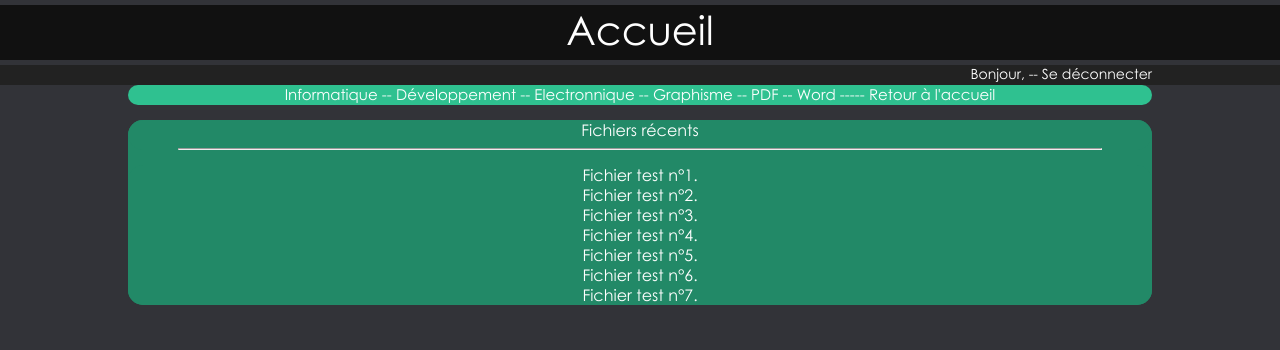
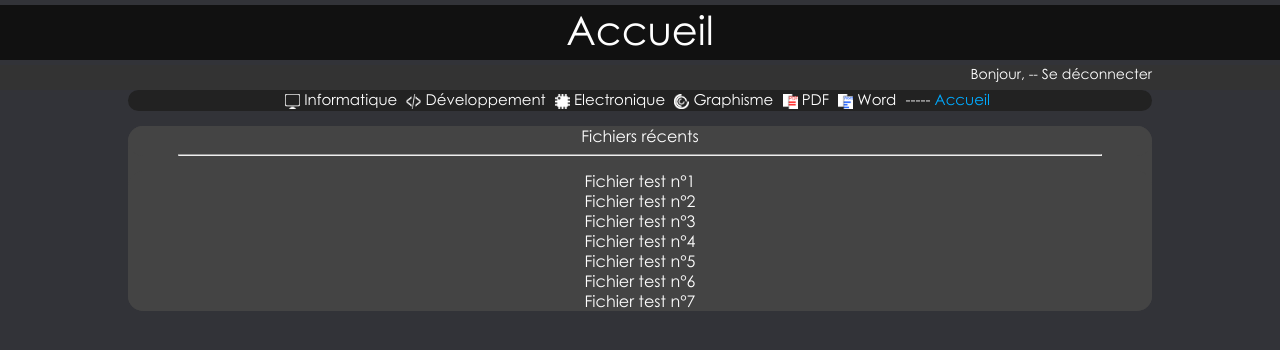
Before and after one commit to AlessioCamm/ProjetPHP, a PHP site: page /account.php in a window 1280 px wide. Shown: the top 350 px of the page. Run offline with PHP 8.4, Linux system fonts and the light colour scheme; the visitor is signed in with stand-in values (Sample User, id 1).

Commit message:
Ajout de plein de trucs

```diff
--- a/Utile/barremenu.php
+++ b/Utile/barremenu.php
@@ -1,15 +1,15 @@
 <div class="barrenom">
-    <a href="informatique.php">Informatique</a>
-    --
-    <a href="dev.php">Développement</a>
-    --
-    <a href="elec.php">Electronnique</a>
-    --
-    <a href="graph.php">Graphisme</a>
-    --
-    <a href="pdf.php">PDF</a>
-    --
-    <a href="word.php">Word</a>
+    <a href="informatique.php" class="BarreMenuInfo"><img src="Utile/ImagesHeader/IconPC.png" alt="" class="ImageMenu"> Informatique</a>
+
+    <a href="dev.php" class="BarreMenuDev"><img src="Utile/ImagesHeader/IconDev.png" alt="" class="ImageMenu"> Développement</a>
+
+    <a href="elec.php" class="BarreMenuElec"><img src="Utile/ImagesHeader/IconElec.png" alt="" class="ImageMenu"> Electronique</a>
+
+    <a href="graph.php" class="BarreMenuGraph"><img src="Utile/ImagesHeader/IconGraph.png" alt="" class="ImageMenu"> Graphisme</a>
+
+    <a href="pdf.php" class="BarreMenuPDF"><img src="Utile/ImagesHeader/IconPDF.png" alt="" class="ImageMenu"> PDF</a>
+
+    <a href="word.php" class="BarreMenuWord"><img src="Utile/ImagesHeader/IconWord.png" alt="" class="ImageMenu"> Word</a>
     -----
-    <a href="account.php">Retour à l'accueil</a>
+    <a href="account.php" class="BarreMenuAcc">Accueil</a>
 </div>
--- a/Utile/header.php
+++ b/Utile/header.php
@@ -11,9 +11,9 @@
         Bonjour, <a href="modif.php" class="nom"><?= $_SESSION['auth']->prenom; ?></a>
         --
         <a href="logout.php" class="boutonDeco">Se déconnecter</a>
+
     <?php else: ?>
         <a href="register.php" class="boutonDeco">S'inscrire</a>
-        --
         <a href="index.php" class="boutonDeco">Se connecter</a>
     <?php endif; ?>
 </div>
--- a/account.php
+++ b/account.php
@@ -11,6 +11,7 @@
         <meta charset="UTF-8">
         <title>Accueil</title>
         <link rel="stylesheet" href="style.css" />
+        <style>.barrenom .BarreMenuAcc{color: #00aaff}</style>
     </head>
 
     <body>
@@ -35,7 +36,7 @@
                 <?php
                 for ($fichier = 1; $fichier <= 7; $fichier++)
                 {
-                    echo 'Fichier test n°' . $fichier . '.<br>';
+                    echo 'Fichier test n°' . $fichier . '<br>';
                 }
                 ?>
             </div>
--- a/dev.php
+++ b/dev.php
@@ -11,6 +11,7 @@
         <meta charset="UTF-8">
         <title>Développement</title>
         <link rel="stylesheet" href="style.css" />
+        <style>.barrenom .BarreMenuDev{color:#00aaff}</style>
     </head>
 
     <body>
--- a/elec.php
+++ b/elec.php
@@ -9,13 +9,14 @@
 <html>
     <head>
         <meta charset="UTF-8">
-        <title>Electronnique</title>
+        <title>Electronique</title>
         <link rel="stylesheet" href="style.css" />
+        <style>.barrenom .BarreMenuElec{color:#00aaff}</style>
     </head>
 
     <body>
         <div id="accueil">
-            Electronnique
+            Electronique
         </div>
 
         <?php
--- a/graph.php
+++ b/graph.php
@@ -11,6 +11,7 @@
         <meta charset="UTF-8">
         <title>Graphisme</title>
         <link rel="stylesheet" href="style.css" />
+        <style>.barrenom .BarreMenuGraph{color:#00aaff}</style>
     </head>
 
     <body>
--- a/informatique.php
+++ b/informatique.php
@@ -11,6 +11,7 @@ logged_only();
         <meta charset="UTF-8">
         <title>Informatique</title>
         <link rel="stylesheet" href="style.css" />
+        <style>.barrenom .BarreMenuInfo{color:#00aaff}</style>
     </head>
 
     <body>
--- a/pdf.php
+++ b/pdf.php
@@ -11,6 +11,7 @@
         <meta charset="UTF-8">
         <title>Fichiers PDF</title>
         <link rel="stylesheet" href="style.css" />
+        <style>.barrenom .BarreMenuPDF{color:#00aaff}</style>
     </head>
 
     <body>
--- a/style.css
+++ b/style.css
@@ -155,13 +155,6 @@ html, body {
 .barrenom a:hover{
     color: #0064f4;
 }
-.nom{
-    text-decoration: none;
-    color: #FFFFFF;
-}
-.nom:hover{
-    color: #0064f4;
-}
 .entree{
     background-color: #111111;
     color: #FFFFFF;
@@ -181,7 +174,7 @@ html, body {
     border-top-style: none;
 }
 #listeFond{
-    background-color: #228967;
+    background-color: #444444;
     color: #FFFFFF;
     width: 80%;
     margin: 15px auto 0px auto;
@@ -189,7 +182,7 @@ html, body {
     height: auto;
 }
 #listeTitre{
-    background-color: #228967;
+    background-color: #444444;
     color: #FFFFFF;
     width: 100%;
     margin: 15px auto 0px auto;
@@ -201,7 +194,7 @@ html, body {
     width: 90%;
 }
 #liste{
-    background-color: #228967;
+    background-color: #444444;
     color: #FFFFFF;
     width: 100%;
     margin: 15px auto 0px auto;
@@ -209,18 +202,43 @@ html, body {
     height: auto;
     text-align: center;
 }
+/*------------BarreMenu---------------*/
+.barrenom{
+    margin: 0px auto 0px auto;
+    background-color: #222222;
+    text-align: center;
+    font-size: 15px;
+    width: 80%;
+    height: auto;
+    color: #FFFFFF;
+    border-radius: 15px;
+    padding-bottom: 2px;
+}
+.barrenom a{
+    text-decoration: none;
+    color: #FFFFFF;
+    padding-right: 5px;
+}
+.barrenom a:hover{
+    color: #0064f4;
+}
 
+.ImageMenu{
+    height: 15px;
+    width: 15px;
+    vertical-align: middle;
+}
 /*---------------Header---------------*/
 #header{
-    margin: 0px auto 00px auto;
-    background-color: #222222;
+    margin: 0px auto 0px auto;
+    background-color: #333333;
     text-align: right;
     font-size: 14px;
     height: auto;
     width: 100%;
     height: 20px;
     padding-right: 0px;
-    padding-bottom: 0px;
+    padding-bottom: 5px;
 }
 .boutonDeco{
     text-decoration: none;
@@ -229,6 +247,14 @@ html, body {
 }
 .boutonDeco:hover{
     color: #DD910A;
+}
+
+.nom{
+    text-decoration: none;
+    color: #FFFFFF;
+}
+.nom:hover{
+    color: #0064f4;
 }
 
 /*---------------Footer---------------*/
--- a/word.php
+++ b/word.php
@@ -11,6 +11,7 @@
         <meta charset="UTF-8">
         <title>Fichiers Word</title>
         <link rel="stylesheet" href="style.css" />
+        <style>.barrenom .BarreMenuWord{color:#00aaff}</style>
     </head>
 
     <body>
```
Also changed, not shown: Utile/ImagesHeader/IconDev.png (added), Utile/ImagesHeader/IconElec.png (added), Utile/ImagesHeader/IconGraph.png (added), Utile/ImagesHeader/IconPC.png (added), Utile/ImagesHeader/IconPDF.png (added), Utile/ImagesHeader/IconWord.png (added).
